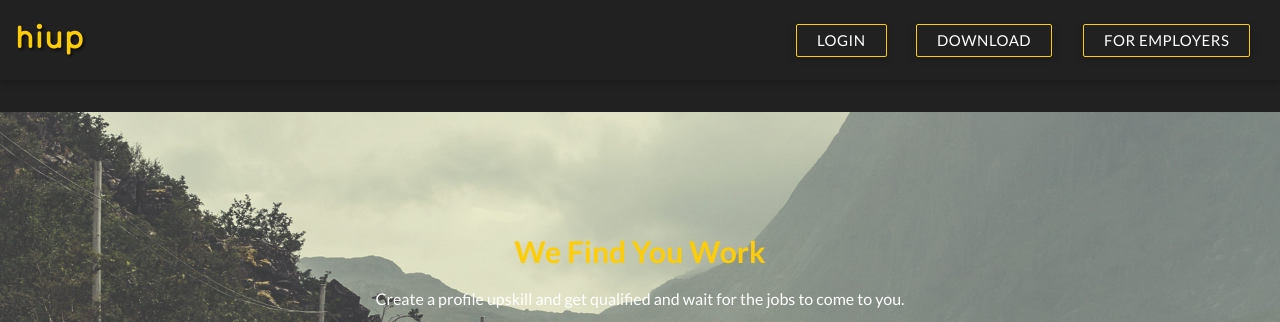
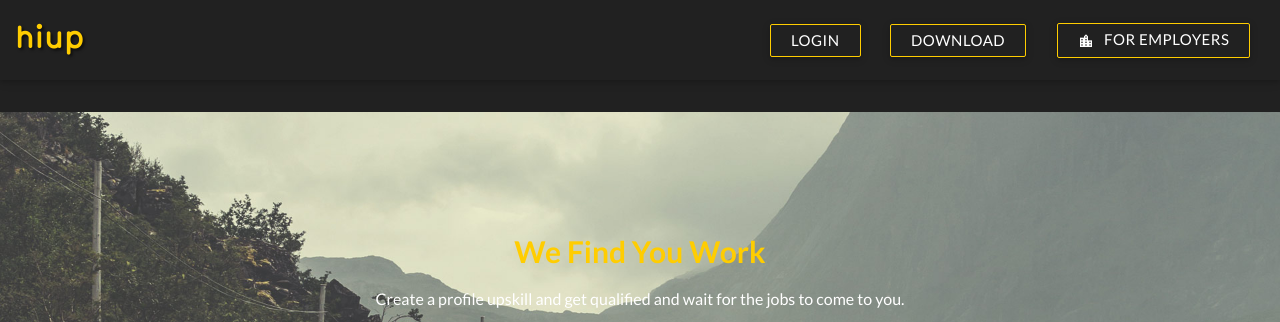
Before and after one commit to bpujari/Hiup, a website: page index.html in a window 1280 px wide. Shown: the top 322 px of the page. Drawn offline with Linux system fonts and the light colour scheme.

Commit message:
changing in nav styles and icon

```diff
--- a/components/stylesheets/modules/_navigation.scss
+++ b/components/stylesheets/modules/_navigation.scss
@@ -25,7 +25,14 @@
 			line-height: 1;
 		}
 	}
-
+	.icon {
+		display: inline-block;
+		vertical-align: middle;
+		font-size: 16px;
+		line-height: 1;
+		height: auto;
+		margin-right: 10px;
+	}
 }
 
 .side-nav {
@@ -33,10 +40,11 @@
 		margin: 20px 0;
 		&:hover,
 		&.active {
-			background: #ffcd00;
+			background: transparent;
 		}
 		a:hover {
 			color: #fff;
+			background: #ffcd00;
 		}
 	}
 }
--- a/index.html
+++ b/index.html
@@ -27,12 +27,12 @@
 		    <ul class="right hide-on-med-and-down">
 					<li><a href="#login-web-app" class="waves-effect waves-yellow btn">Login</a></li>
 		      <li><a href="#download-app" class="waves-effect waves-yellow btn">Download</a></li>
-		      <li><a href="#!" class="waves-effect waves-yellow btn">For Employers</a></li>
+		      <li><a href="#!" class="waves-effect waves-yellow btn"><i class="material-icons icon">location_city</i>For Employers</a></li>
 		    </ul>
 		    <ul class="side-nav" id="mobile-demo">
   		    <li><a href="#login-web-app" class="waves-effect waves-yellow btn">Login</a></li>
 		      <li><a href="#download-app" class="waves-effect waves-yellow btn">Download</a></li>
-		      <li><a href="#!" class="waves-effect waves-yellow btn">For Employers</a></li>
+		      <li><a href="#!" class="waves-effect waves-yellow btn"><i class="material-icons icon">location_city</i>For Employers</a></li>
 		    </ul>
 		  </div>
 		</nav> <!-- End nav -->
```
Also changed, not shown: employers.html (+4 -4 lines), css/styles.css.
